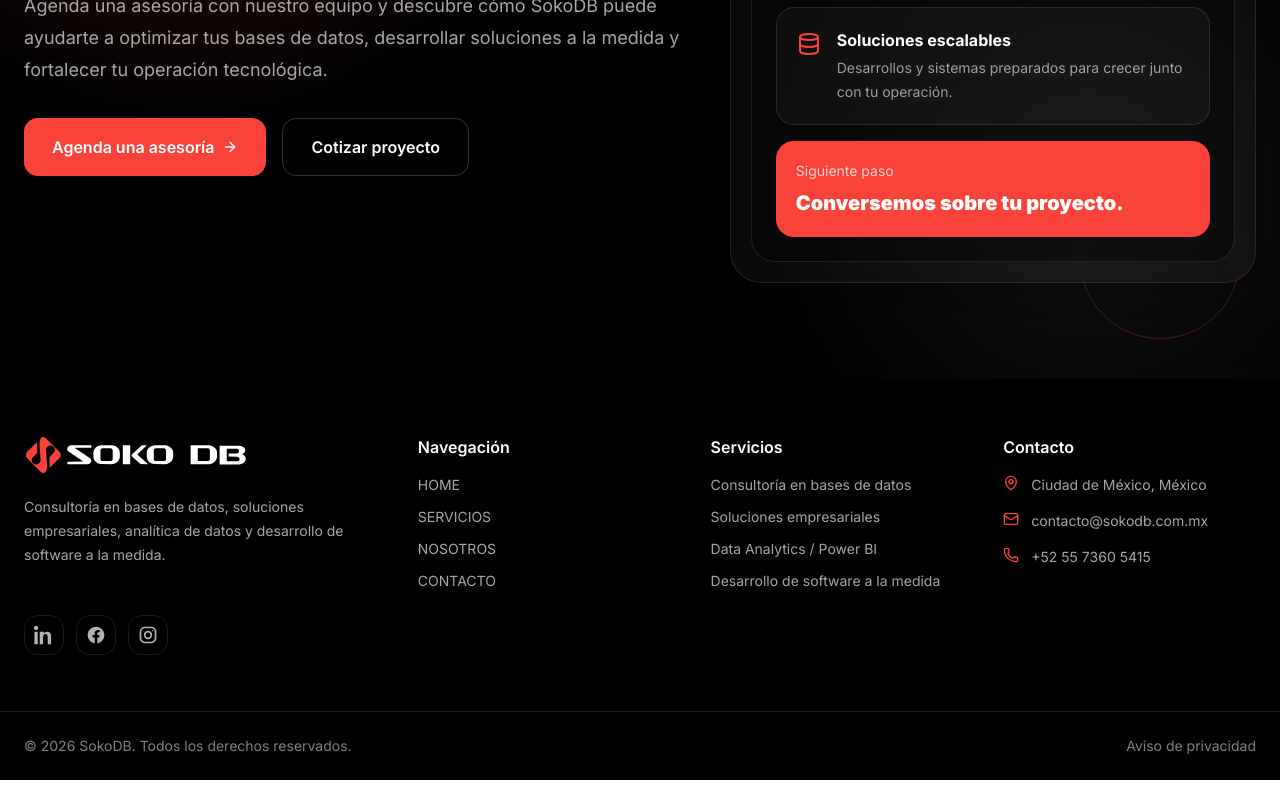
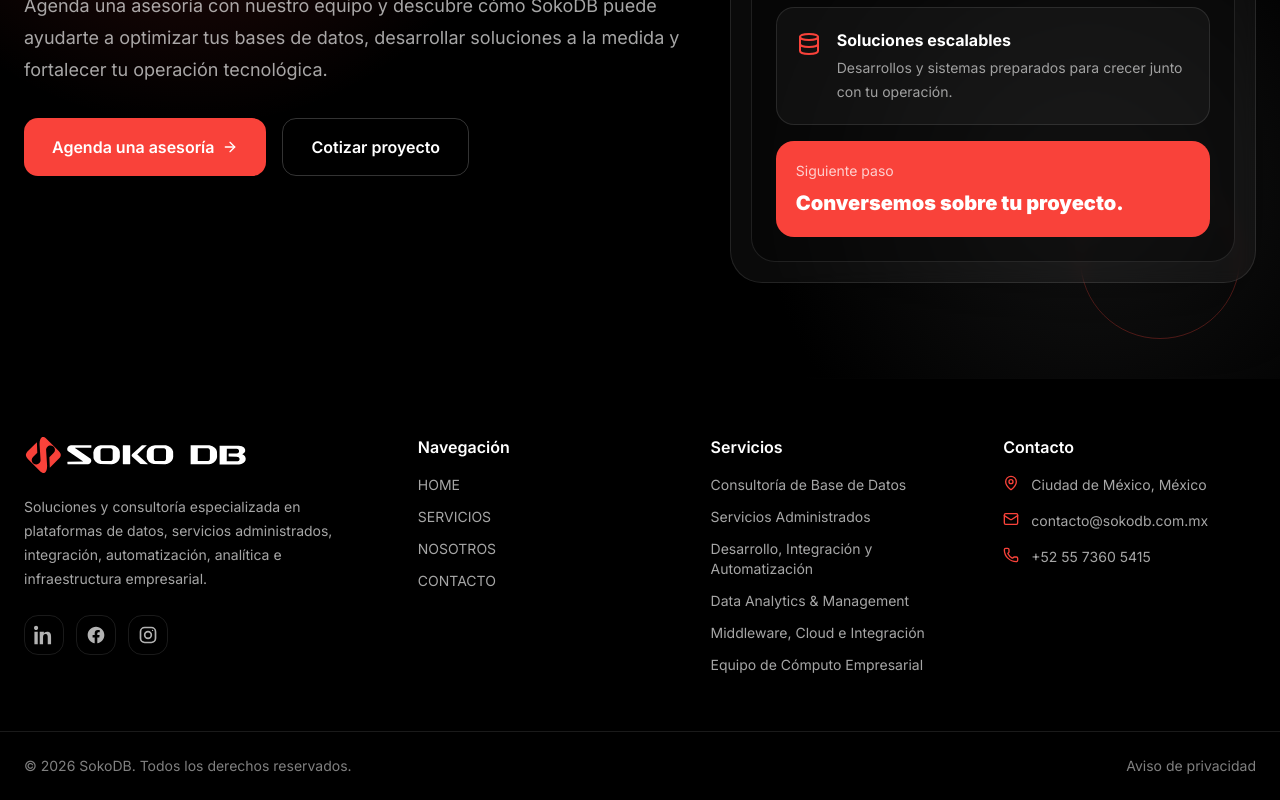
Before and after one commit to UserSoko01/sokodb-web, a Next.js app: page / in a window 1280 px wide. Shown: the part 5845-6645 px from the top of the page. Built offline with nearby package versions, Linux system fonts and the light colour scheme.

Commit message:
Actualización footer respecto a portafolio

```diff
--- a/src/components/layout/Footer.tsx
+++ b/src/components/layout/Footer.tsx
@@ -1,16 +1,25 @@
+import Image from "next/image";
 import Link from "next/link";
-import { Mail, MapPin, Phone} from "lucide-react";
+import { Mail, MapPin, Phone } from "lucide-react";
 import { navigation } from "@/content/navigation";
-import Image from "next/image";
 import { socialLinks } from "@/content/social";
 import { SocialIcon } from "@/components/shared/SocialIcon";
+
+const footerServices = [
+  "Consultoría de Base de Datos",
+  "Servicios Administrados",
+  "Desarrollo, Integración y Automatización",
+  "Data Analytics & Management",
+  "Middleware, Cloud e Integración",
+  "Equipo de Cómputo Empresarial",
+];
 
 export function Footer() {
   return (
     <footer className="bg-black text-white">
       <div className="mx-auto grid max-w-7xl gap-10 px-6 py-14 md:grid-cols-[1.4fr_1fr_1fr_1fr]">
         <div>
-          <Link href="/" className="flex items-center">
+          <Link href="/" className="flex items-center" aria-label="Ir al inicio">
             <Image
               src="/brand/sokodb-logo-light.svg"
               alt="SokoDB"
@@ -22,11 +31,11 @@ export function Footer() {
           </Link>
 
           <p className="mt-5 max-w-sm text-sm leading-6 text-white/65">
-            Consultoría en bases de datos, soluciones empresariales, analítica
-            de datos y desarrollo de software a la medida.
+            Soluciones y consultoría especializada en plataformas de datos,
+            servicios administrados, integración, automatización, analítica e
+            infraestructura empresarial.
           </p>
 
-          <div className="mt-6 flex gap-4 text-white/80">
           <div className="mt-6 flex gap-3 text-white/80">
             {socialLinks.map((social) => (
               <a
@@ -42,10 +51,10 @@ export function Footer() {
             ))}
           </div>
         </div>
-        </div>
 
         <div>
           <h3 className="font-semibold">Navegación</h3>
+
           <ul className="mt-4 space-y-3 text-sm text-white/65">
             {navigation.map((item) => (
               <li key={item.href}>
@@ -59,28 +68,42 @@ export function Footer() {
 
         <div>
           <h3 className="font-semibold">Servicios</h3>
+
           <ul className="mt-4 space-y-3 text-sm text-white/65">
-            <li>Consultoría en bases de datos</li>
-            <li>Soluciones empresariales</li>
-            <li>Data Analytics / Power BI</li>
-            <li>Desarrollo de software a la medida</li>
+            {footerServices.map((service) => (
+              <li key={service}>
+                <Link href="/servicios" className="hover:text-[#F9423A]">
+                  {service}
+                </Link>
+              </li>
+            ))}
           </ul>
         </div>
 
         <div>
           <h3 className="font-semibold">Contacto</h3>
+
           <ul className="mt-4 space-y-4 text-sm text-white/65">
             <li className="flex gap-3">
               <MapPin className="h-4 w-4 shrink-0 text-[#F9423A]" />
-              Ciudad de México, México
+              <span>Ciudad de México, México</span>
             </li>
+
             <li className="flex gap-3">
               <Mail className="h-4 w-4 shrink-0 text-[#F9423A]" />
+              <a
+                href="mailto:contacto@sokodb.com.mx"
+                className="hover:text-[#F9423A]"
+              >
                 contacto@sokodb.com.mx
+              </a>
             </li>
+
             <li className="flex gap-3">
               <Phone className="h-4 w-4 shrink-0 text-[#F9423A]" />
+              <a href="tel:+525573605415" className="hover:text-[#F9423A]">
                 +52 55 7360 5415
+              </a>
             </li>
           </ul>
         </div>
```
Lines whose indentation alone changed are shown as unchanged.
